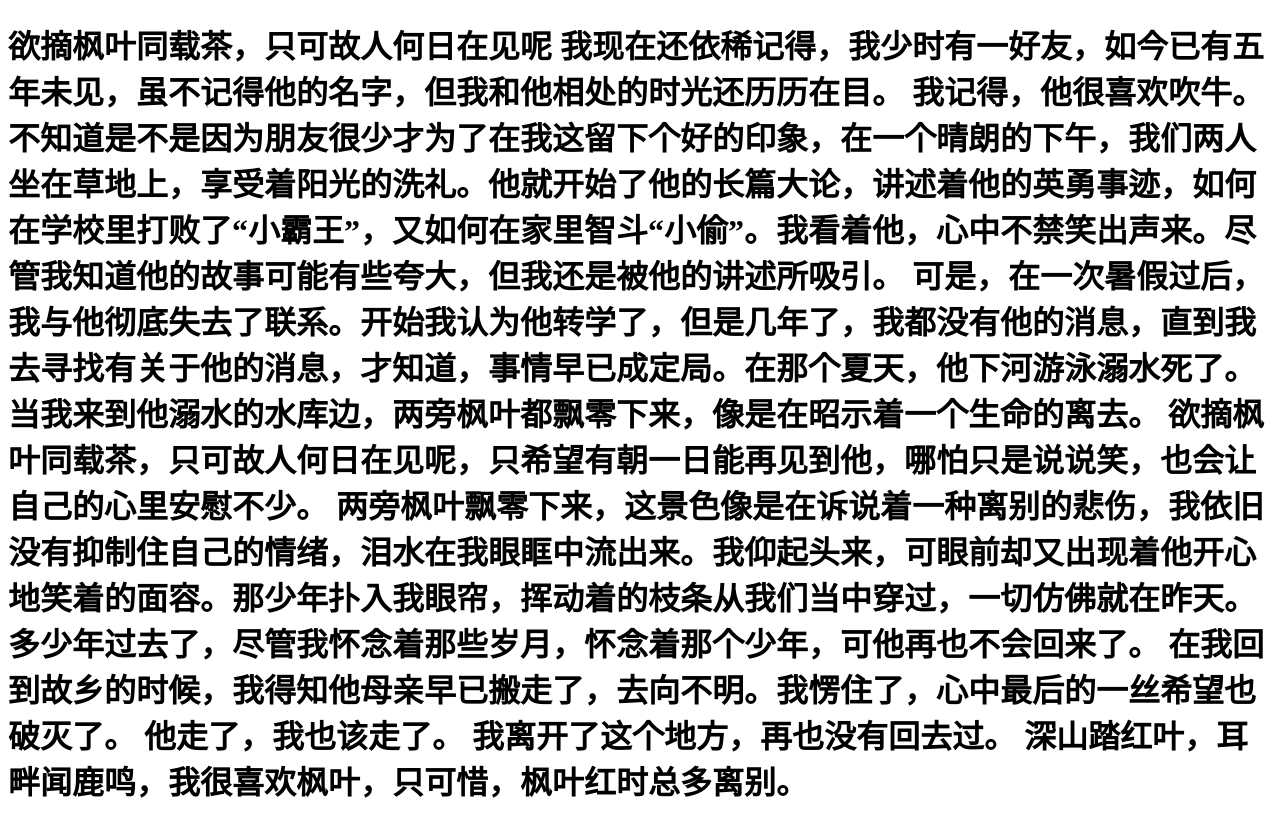
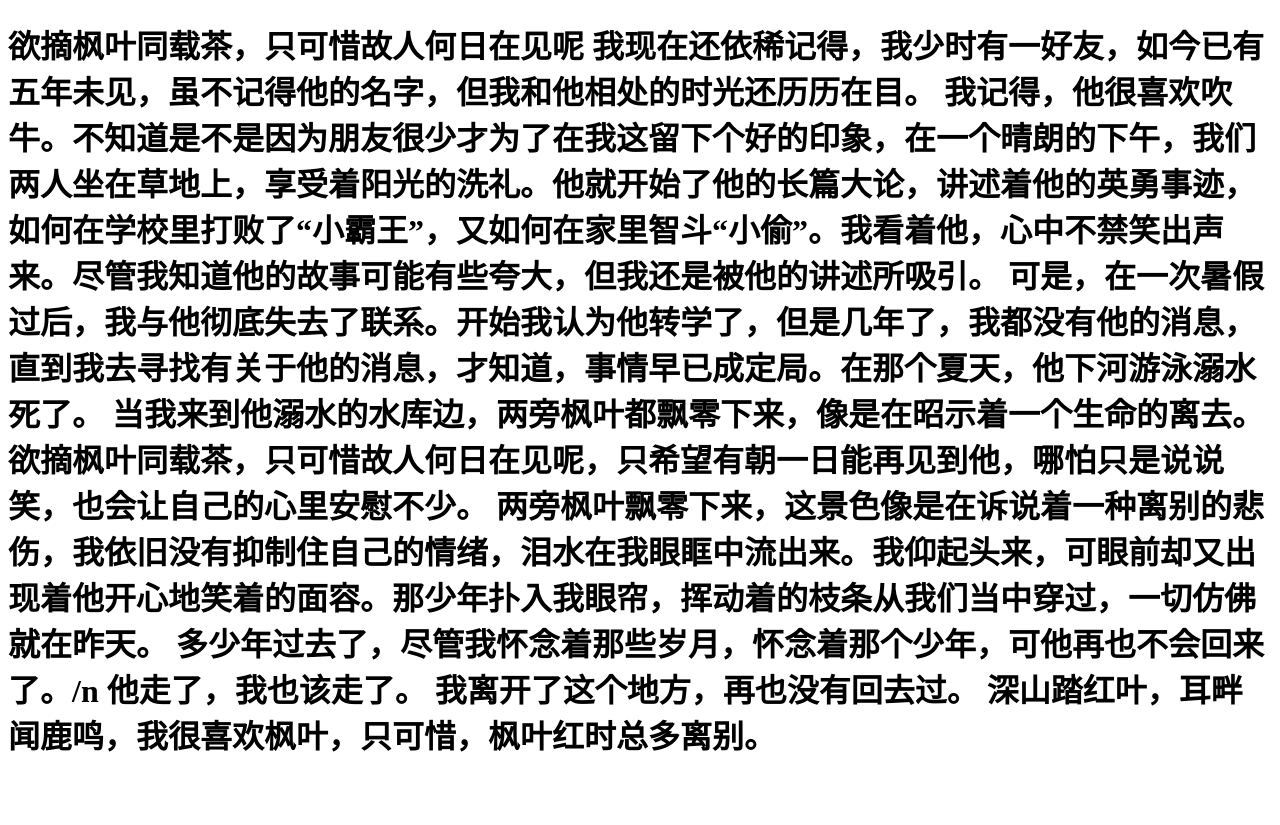
Before and after one commit to printwinter/printwinter.github.io, a plain HTML site: page index.html in a window 1280 px wide. After the commit the page ends 800 px from the top, so only its background shows below. Drawn offline with Linux system fonts and the light colour scheme.

Commit message:
Update index.html

```diff
--- a/index.html
+++ b/index.html
@@ -5,15 +5,14 @@
 <title>printwinter.github.io</title>
 </head>
 <body>
-    <h1>欲摘枫叶同载茶，只可故人何日在见呢
+    <h1>欲摘枫叶同载茶，只可惜故人何日在见呢
 我现在还依稀记得，我少时有一好友，如今已有五年未见，虽不记得他的名字，但我和他相处的时光还历历在目。
 我记得，他很喜欢吹牛。不知道是不是因为朋友很少才为了在我这留下个好的印象，在一个晴朗的下午，我们两人坐在草地上，享受着阳光的洗礼。他就开始了他的长篇大论，讲述着他的英勇事迹，如何在学校里打败了“小霸王”，又如何在家里智斗“小偷”。我看着他，心中不禁笑出声来。尽管我知道他的故事可能有些夸大，但我还是被他的讲述所吸引。
 可是，在一次暑假过后，我与他彻底失去了联系。开始我认为他转学了，但是几年了，我都没有他的消息，直到我去寻找有关于他的消息，才知道，事情早已成定局。在那个夏天，他下河游泳溺水死了。
 当我来到他溺水的水库边，两旁枫叶都飘零下来，像是在昭示着一个生命的离去。
-欲摘枫叶同载茶，只可故人何日在见呢，只希望有朝一日能再见到他，哪怕只是说说笑，也会让自己的心里安慰不少。
+欲摘枫叶同载茶，只可惜故人何日在见呢，只希望有朝一日能再见到他，哪怕只是说说笑，也会让自己的心里安慰不少。
 两旁枫叶飘零下来，这景色像是在诉说着一种离别的悲伤，我依旧没有抑制住自己的情绪，泪水在我眼眶中流出来。我仰起头来，可眼前却又出现着他开心地笑着的面容。那少年扑入我眼帘，挥动着的枝条从我们当中穿过，一切仿佛就在昨天。
-多少年过去了，尽管我怀念着那些岁月，怀念着那个少年，可他再也不会回来了。
-在我回到故乡的时候，我得知他母亲早已搬走了，去向不明。我愣住了，心中最后的一丝希望也破灭了。
+多少年过去了，尽管我怀念着那些岁月，怀念着那个少年，可他再也不会回来了。/n
 他走了，我也该走了。
 我离开了这个地方，再也没有回去过。
 深山踏红叶，耳畔闻鹿鸣，我很喜欢枫叶，只可惜，枫叶红时总多离别。</h1>
```
